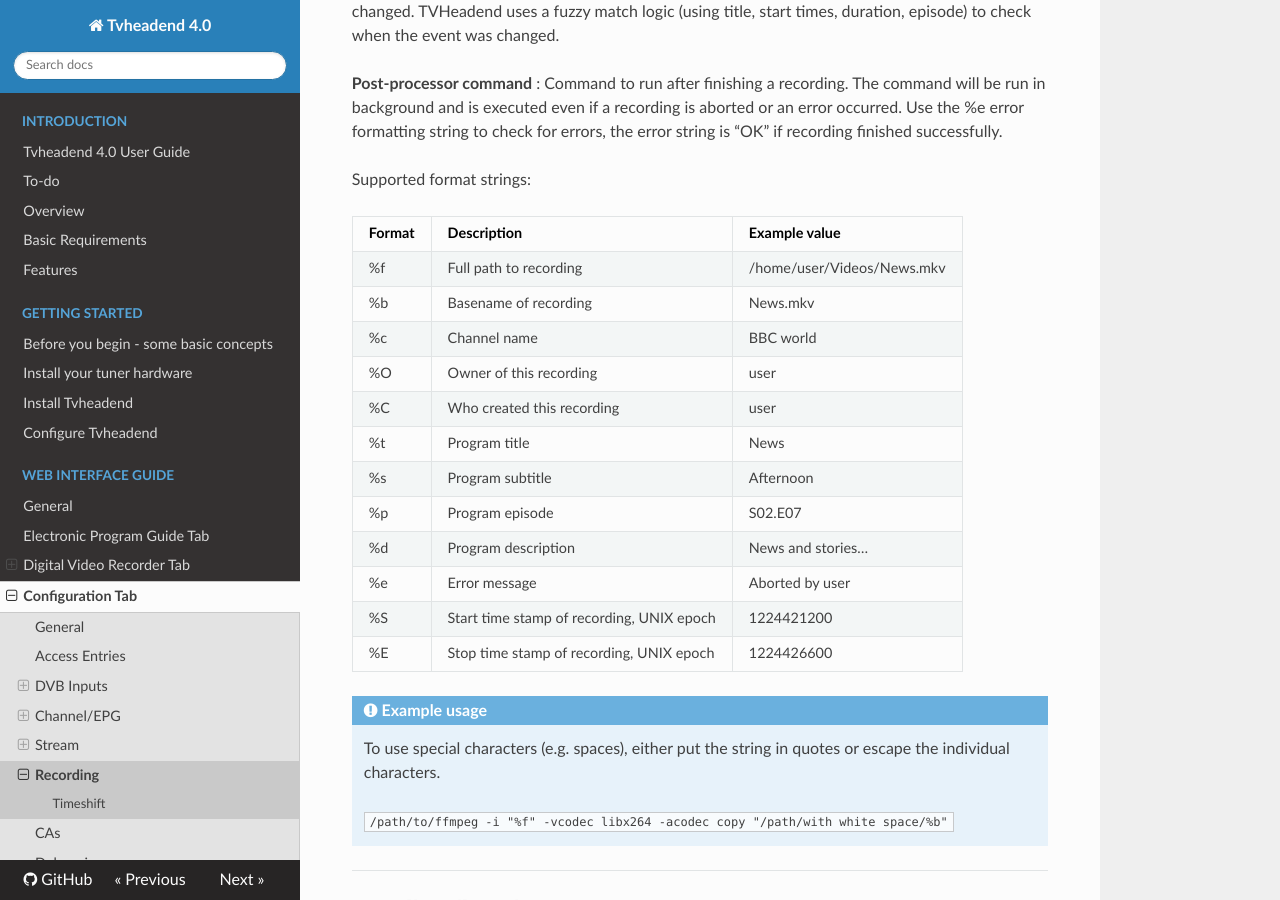
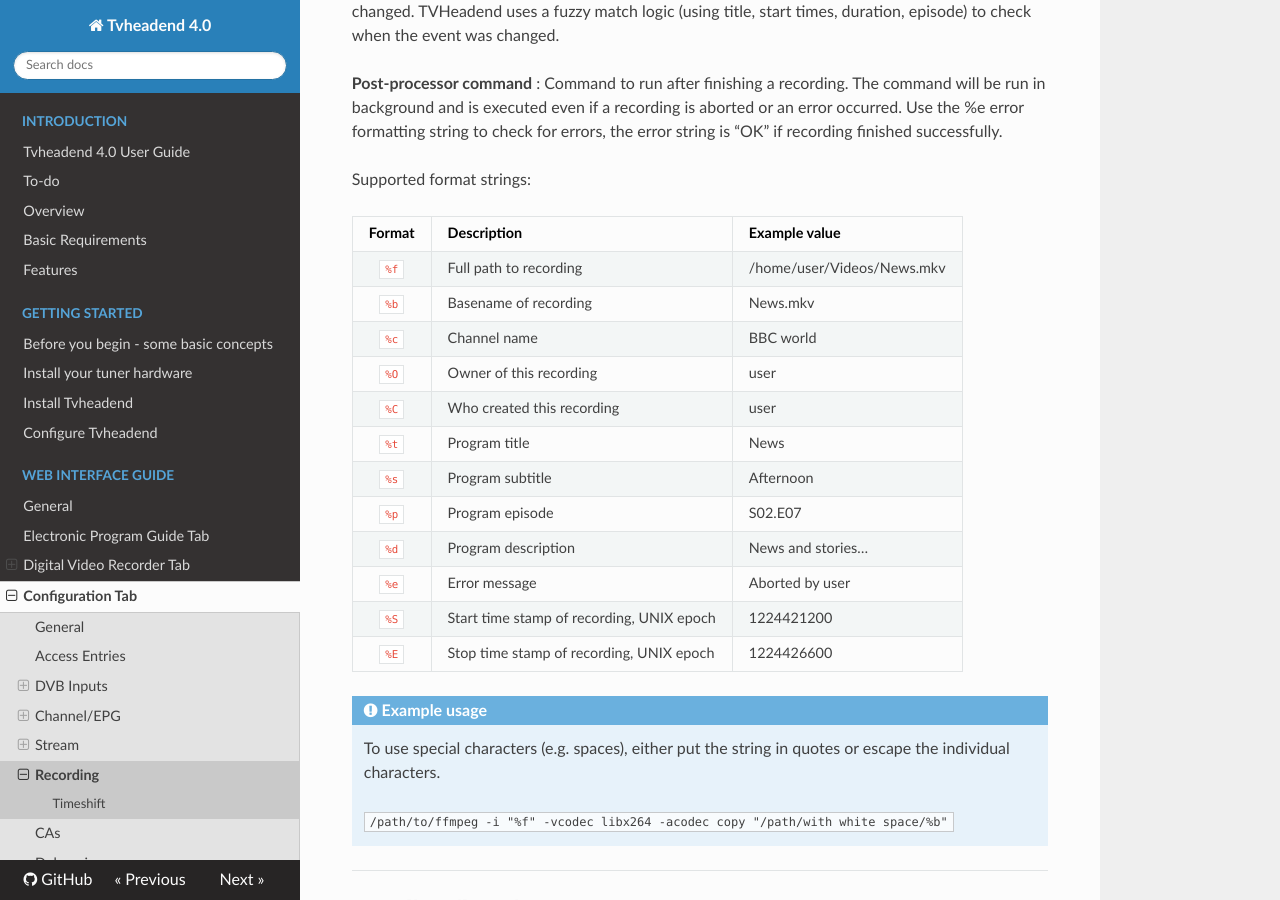
Before and after one commit to tvheadend/tvheadend-documentation, an MkDocs documentation site: the page built from docs/webui/config_dvr.md, in a window 1280 px wide and 900 px high, scrolled down 2756 px. Built offline with MkDocs 1.6.1, drawn with Linux system fonts in a browser that asks for light colours; nearby versions of some CDN libraries; old or Windows-style settings are respelled for this version of MkDocs.

Commit message:
Improve table rendering

```diff
--- a/docs/webui/config_dvr.md
+++ b/docs/webui/config_dvr.md
@@ -105,20 +105,20 @@ Button     | Function
  Supported format strings:
 
 
-  Format  | Description                               | Example value
-  ------- | ----------------------------------------- | -------------
-  %f      | Full path to recording                    |  /home/user/Videos/News.mkv
-  %b      | Basename of recording                     |  News.mkv
-  %c      | Channel name                              |  BBC world
-  %O      | Owner of this recording                   |  user
-  %C      | Who created this recording                |  user
-  %t      | Program title                             |  News
-  %s      | Program subtitle                          |  Afternoon
-  %p      | Program episode                           |  S02.E07
-  %d      | Program description                       |  News and stories…
-  %e      | Error message                             |  Aborted by user
-  %S      | Start time stamp of recording, UNIX epoch |  1224421200
-  %E      | Stop time stamp of recording, UNIX epoch  |  1224426600
+Format | Description                               | Example value
+:-----:| ----------------------------------------- | -------------
+`%f`   | Full path to recording                    |  /home/user/Videos/News.mkv
+`%b`   | Basename of recording                     |  News.mkv
+`%c`   | Channel name                              |  BBC world
+`%O`   | Owner of this recording                   |  user
+`%C`   | Who created this recording                |  user
+`%t`   | Program title                             |  News
+`%s`   | Program subtitle                          |  Afternoon
+`%p`   | Program episode                           |  S02.E07
+`%d`   | Program description                       |  News and stories…
+`%e`   | Error message                             |  Aborted by user
+`%S`   | Start time stamp of recording, UNIX epoch |  1224421200
+`%E`   | Stop time stamp of recording, UNIX epoch  |  1224426600
 
 
 <div class="admonition note">
@@ -143,11 +143,11 @@ Button     | Function
 
 > Common examples:
 
-> Mode | Permissions
-> -----|------------
-> 0644 | rw-r–r–
-> 0664 | rw-rw-r– (default)
-> 0666 | rw-rw-rw-
+> Mode     | Permissions
+> :-------:|------------
+> **0644** | rw-r–r–
+> **0664** | rw-rw-r– (default)
+> **0666** | rw-rw-rw-
 
 > Note that the applicable umask applies, so *0666* with umask *0022* will
 > produce *0644* (`rw-r–r–`). See also *Directory permissions* in
@@ -175,17 +175,17 @@ Button     | Function
   `%n` and `%t`) and Tvheadend specific. Note that you may modify some of
   this format string setting using the GUI fields below.
 
-Format  | Description                                      | Example
---------|--------------------------------------------------|--------
-$t$n.$x | Default format (title, unique number, extension) | Tennis - Wimbledon-1.mkv
-$s      | Event subtitle name                              | Sport
-$t      | Event title name                                 | Tennis - Wimbledon
-$e      | Event episode name                               | S02-E06
-$c      | Channel name                                     | SkySport
-$n      | Unique number added when the file already exists | -1
-$x      | Filename extension (from the active stream muxer | mkv
-%F      | ISO 8601 date format                             | 2011-03-19
-%R      | The time in 24-hour notation                     | 14:12
+Format    | Description                                      | Example
+:--------:|--------------------------------------------------|--------
+`$t$n.$x` | Default format (title, unique number, extension) | Tennis - Wimbledon-1.mkv
+`$s`      | Event subtitle name                              | Sport
+`$t`      | Event title name                                 | Tennis - Wimbledon
+`$e`      | Event episode name                               | S02-E06
+`$c`      | Channel name                                     | SkySport
+`$n`      | Unique number added when the file already exists | -1
+`$x`      | Filename extension (from the active stream muxer | mkv
+`%F`      | ISO 8601 date format                             | 2011-03-19
+`%R`      | The time in 24-hour notation                     | 14:12
 
 The format strings `$t`,`$s`,`%e`,`$c` also have delimiter variants such as
 `$ t` (space after the dollar character), `$-t`, `$_t`,
@@ -204,11 +204,11 @@ only when the substituted string is not empty.
 
 > Common examples:
 
-> Mode | Permissions
-> -----|------------
-> 0755 | rwxr-xr-x
-> 0775 | rwxrwxr-x (default)
-> 0777 | rwxrwxrwx
+> Mode     | Permissions
+> :-------:|------------
+> **0755** | rwxr-xr-x
+> **0775** | rwxrwxr-x (default)
+> **0777** | rwxrwxrwx
 
 > Note that the applicable umask applies, so *0777* with umask *0022* will
 > produce *0755* (`rwxr-xr-x`). See also *File permissions* in *Recording File
```
